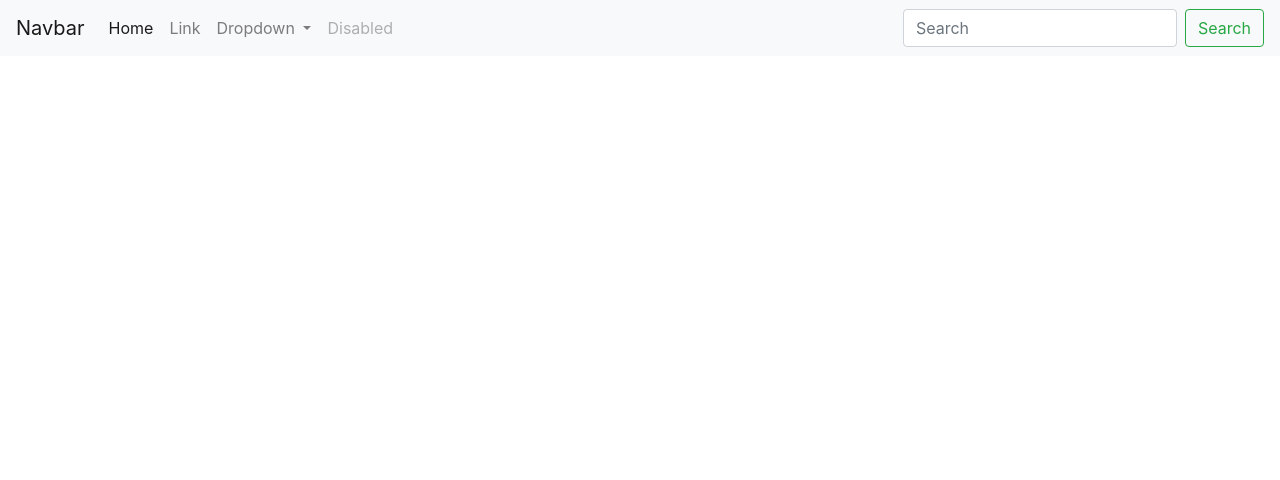
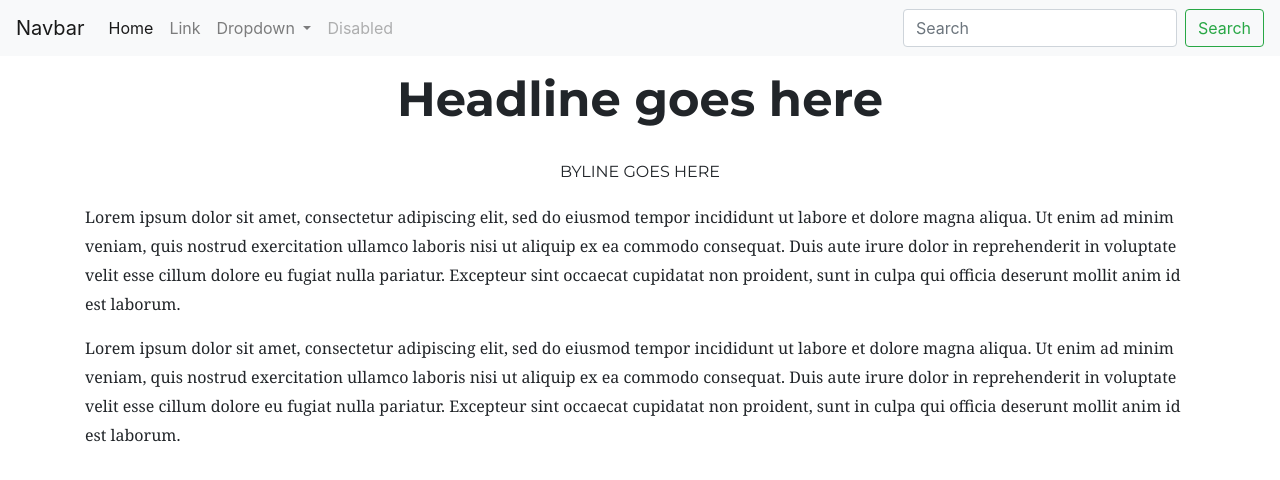
Before and after one commit to evasanchez3/Eva-Sanchez-Jour352, a plain HTML site: page html-frame/html-frame.html.html in a window 1280 px wide. Drawn offline with nearby package versions, Linux system fonts and the light colour scheme.

Commit message:
Added container div, headline, byline, and chapter text

```diff
--- a/html-frame/html-frame.html.html
+++ b/html-frame/html-frame.html.html
@@ -12,6 +12,14 @@
   <!-- Bootstrap CSS -->
 <link rel="stylesheet" href="https://stackpath.bootstrapcdn.com/bootstrap/4.4.1/css/bootstrap.min.css" integrity="sha384-Vkoo8x4CGsO3+Hhxv8T/Q5PaXtkKtu6ug5TOeNV6gBiFeWPGFN9MuhOf23Q9Ifjh" crossorigin="anonymous">
 
+<!--My stylesheets -->
+
+<link rel="stylesheet" type="text/css" href="style.css">
+
+<!--google fonts -->
+
+<link rel="preconnect" href="https://fonts.gstatic.com">
+<link href="https://fonts.googleapis.com/css2?family=Montserrat:wght@400;700&display=swap" rel="stylesheet">
 
 
 </head>
@@ -55,7 +63,28 @@
   </nav>
   <!-- End NavBar -->
 
+<div class="container">
 
+<p class="headline">Headline goes here</p>
+
+<p class="byline">Byline goes here</p>
+
+<p>Lorem ipsum dolor sit amet,
+  consectetur adipiscing elit, sed do eiusmod tempor
+  incididunt ut labore et dolore magna aliqua. Ut enim ad minim veniam,
+  quis nostrud exercitation ullamco laboris nisi ut aliquip ex ea commodo consequat.
+  Duis aute irure dolor in reprehenderit in voluptate velit esse cillum dolore eu fugiat nulla pariatur.
+  Excepteur sint occaecat cupidatat non proident, sunt in culpa qui officia deserunt mollit anim id est laborum.</p>
+
+  <p>Lorem ipsum dolor sit amet,
+    consectetur adipiscing elit, sed do eiusmod tempor
+    incididunt ut labore et dolore magna aliqua. Ut enim ad minim veniam,
+    quis nostrud exercitation ullamco laboris nisi ut aliquip ex ea commodo consequat.
+    Duis aute irure dolor in reprehenderit in voluptate velit esse cillum dolore eu fugiat nulla pariatur.
+    Excepteur sint occaecat cupidatat non proident, sunt in culpa qui officia deserunt mollit anim id est laborum.</p>
+
+
+</div>
 
   <!-- jQuery first, then Popper.js, then Bootstrap JS -->
   <script src="https://code.jquery.com/jquery-3.4.1.slim.min.js" integrity="sha384-J6qa4849blE2+poT4WnyKhv5vZF5SrPo0iEjwBvKU7imGFAV0wwj1yYfoRSJoZ+n" crossorigin="anonymous"></script>
--- /dev/null
+++ b/html-frame/style.css
@@ -0,0 +1,18 @@
+.headline {
+  font-size:3em;
+  font-weight:700;
+  text-align: center;
+  font-family: 'Montserrat', sans-serif;
+}
+
+.byline {
+  font-size: 1em;
+  text-transform: uppercase;
+  font-family: 'Montserrat', sans-serif;
+  text-align: center;
+}
+
+p {
+font-family: georgia, serif;
+line-height: 180%;
+}
```
